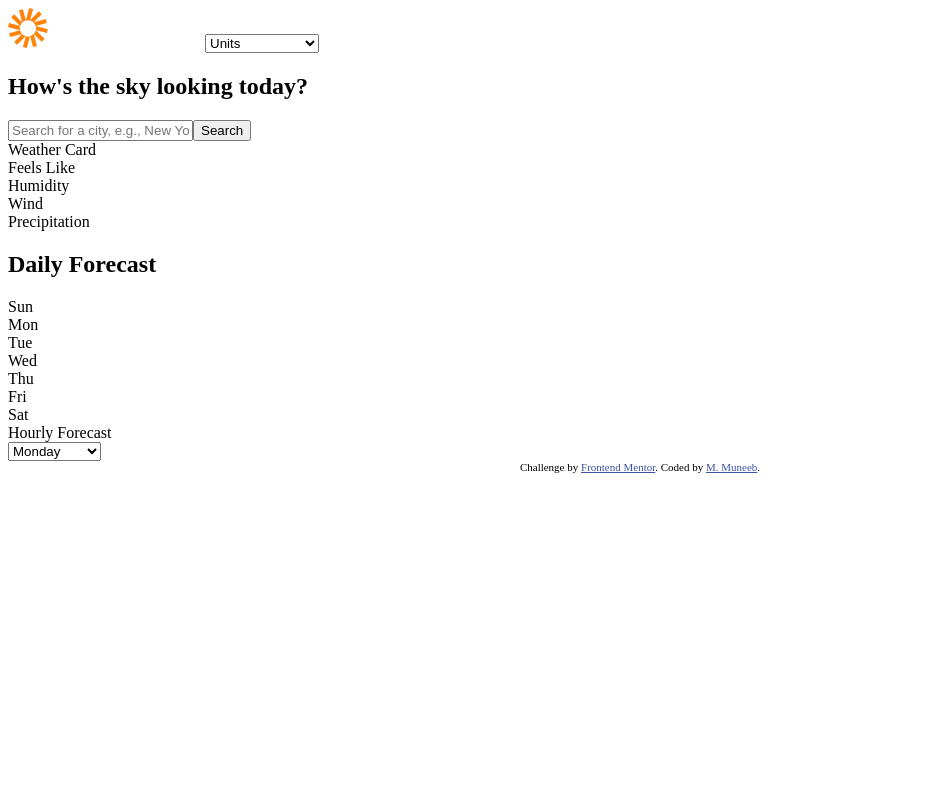
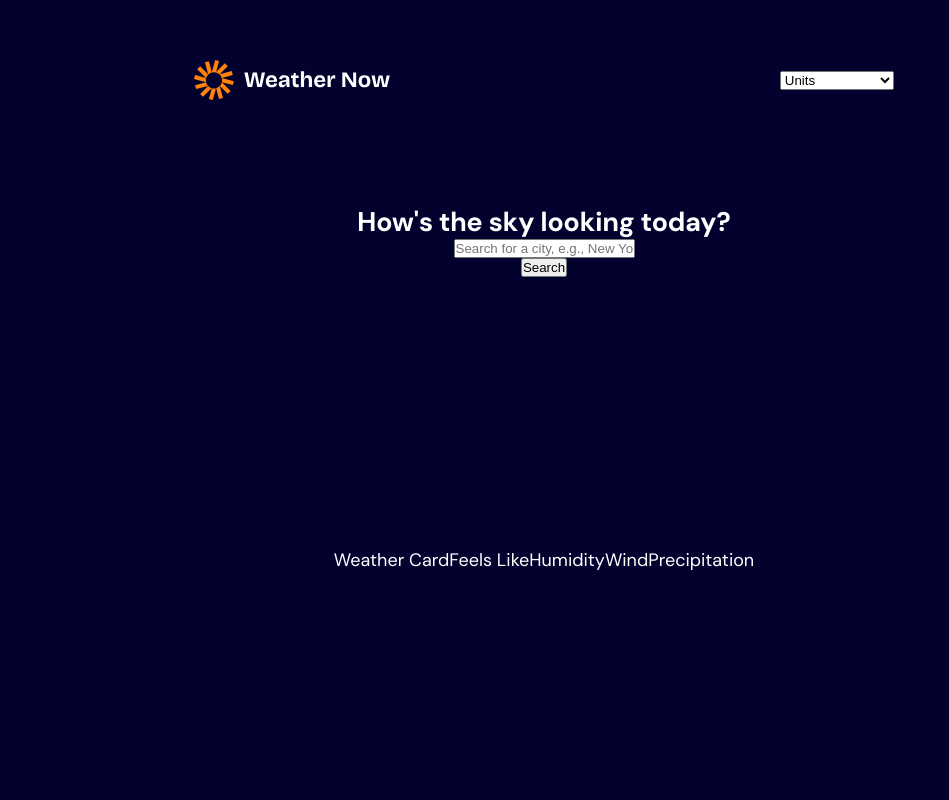
Before and after one commit to mmuneeb1000/weather-app-main, a React (Vite) app in the folder client/weather-app-dynamic/: page / in a window 1280 px wide. Shown: the top 800 px of the page, without its empty margins (0-949 px from the left). Built offline with nearby package versions, Linux system fonts and the light colour scheme.

Commit message:
initial styling

```diff
--- a/client/weather-app-dynamic/src/App.jsx
+++ b/client/weather-app-dynamic/src/App.jsx
@@ -5,7 +5,6 @@ import Cards from "./components/Cards";
 import Footer from "./components/Footer";
 import Daily from "./components/Daily";
 import Hourly from "./components/Hourly";
-import "./App.css";
 
 function App() {
   return (
--- a/client/weather-app-dynamic/src/components/Search.jsx
+++ b/client/weather-app-dynamic/src/components/Search.jsx
@@ -1,6 +1,6 @@
 function Search() {
   return (
-    <section>
+    <section class="search">
       <h1>How's the sky looking today?</h1>
       <input
         itemType="search"
--- a/client/weather-app-dynamic/src/index.css
+++ b/client/weather-app-dynamic/src/index.css
@@ -1,3 +1,59 @@
+:root {
+  --neutral-900: hsl(243, 96%, 9%);
+  --neutral-800: hsl(243, 27%, 20%);
+  --neutral-700: hsl(243, 23%, 24%);
+  --neutral-600: hsl(243, 23%, 30%);
+  --neutral-300: hsl(240, 6%, 70%);
+  --neutral-200: hsl(250, 6%, 84%);
+  --white: hsl(0, 0%, 100%);
+
+  --orange: hsl(28, 100, 52%);
+
+  --blue-500: hsl(233, 67%, 56%);
+  --blue-700: hsl(248, 70%, 36%);
+}
+
+@font-face {
+  font-family: "DM Sans";
+  src: url(./assets/fonts/DM_Sans/DMSans-VariableFont_opsz\,wght.ttf);
+}
+
+* {
+  margin: 0;
+  padding: 0;
+  box-sizing: border-box;
+}
+
+body {
+  font-family: "DM Sans", sans-serif;
+  background-color: var(--neutral-900);
+  color: var(--white);
+  font-size: 18px;
+}
+header,
+.search,
+section {
+  width: 68rem;
+  display: flex;
+}
+header {
+  justify-content: space-around;
+  align-items: center;
+  height: 20vh;
+}
+.search {
+  flex-direction: column;
+  justify-content: center;
+  align-items: center;
+  height: 20vh;
+}
+
+section {
+  justify-content: center;
+  align-items: center;
+  height: 60vh;
+}
+
 .attribution {
   font-size: 0.6875rem;
   text-align: center;
```
Also changed, not shown: client/weather-app-dynamic/src/App.css (deleted), 1 other file (tests, documents, lock files or other folders).
